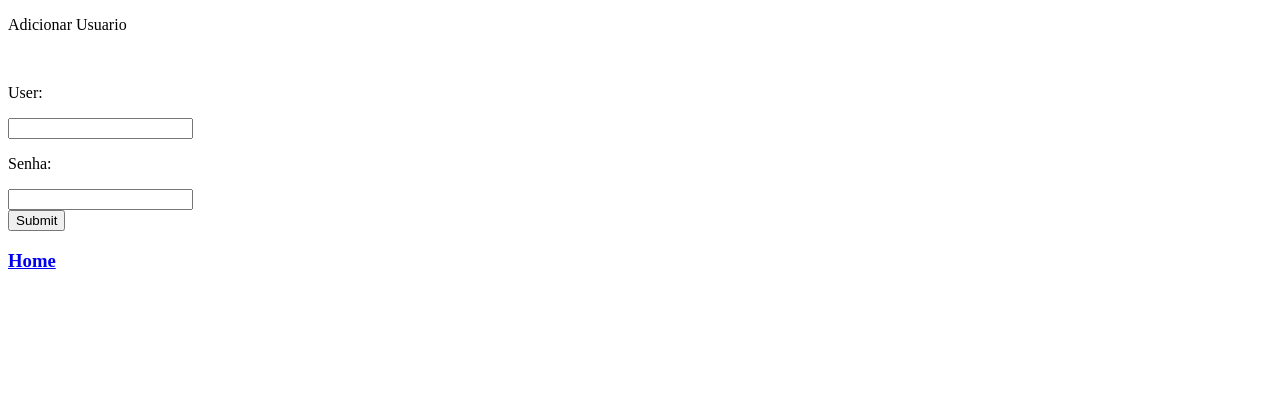
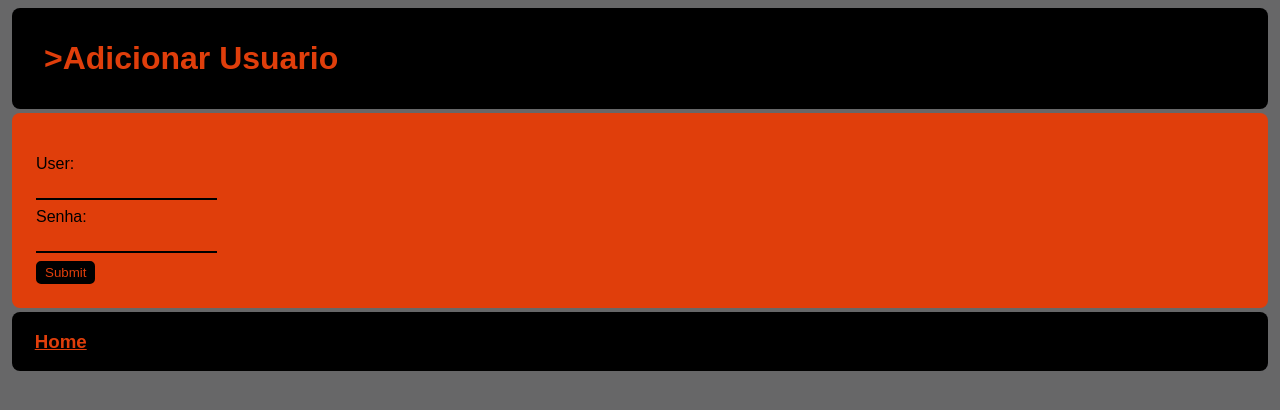
Before and after one commit to Shsoler/SquidInterface, a Flask app: page /adicionarUser in a window 1280 px wide. Shown: the top 410 px of the page. Run offline with Flask 2, Linux system fonts and the light colour scheme.

Commit message:
adicionado css

```diff
--- a/app.py
+++ b/app.py
@@ -81,9 +81,6 @@ def addpalavraform():
     file.close()
     return addpalavra()
 
-@app.route("/adicionar")
-def adicionarRegra():
-	return render_template("addregra.html")
 
 @app.route("/listar")
 def listarRegra():
@@ -188,6 +185,14 @@ def adicionarRegraPost():
 	subprocess.check_call(["squid3","-k","reconfigure"])
 	return listarRegra()
 
+@app.route("/adicionar")
+def adicionarRegra():
+	return render_template("addregra.html")
+
+@app.route("/teste")
+def teste():
+	flash("teste")
+	return "hello"
 if __name__ == '__main__':
     app.secret_key = "secret_key"
     app.run(debug=True,host="0.0.0.0")
--- a/templates/adicionarUser.html
+++ b/templates/adicionarUser.html
@@ -2,10 +2,12 @@
 <html>
 <head>
 	<title>Adicionar Usuario</title>
+	<link rel="stylesheet" type="text/css" href="estilo.css">
 </head>
 <body>
+	<h1>>Adicionar Usuario</h1>
+	<div class="container">
 		<form id="form" action="/adicionarUser" method="post">
-		<p>Adicionar Usuario</p>
 			<br>
 			<p>User: </p>
 			<input type="text" name="user">
@@ -13,8 +15,9 @@
 			<p>Senha: </p>
 			<input type="password" name="senha">
 			<br>
-		<input type="submit" name="Enviar">
+			<input id="submit" type="submit" name="Enviar">
 		</form>
-	<h3><a href="/">Home</a></h3>
+	</div>
+	<h3 class="retorno"><a href="/">Home</a></h3>
 </body>
 </html>
--- /dev/null
+++ b/templates/estilo.css
@@ -0,0 +1,50 @@
+*{
+	margin: 4px 4px 4px 4px;
+	font-family: "Arial";
+}
+body {
+	background-color: #676768 ;
+}
+h1,.retorno{
+	background-color: #000000;
+	color: #e03e0b;
+	border: 3px;
+	border-radius: 8px;
+	padding: 1em;
+}
+.container{
+	align-items: center;
+	background: #e03e0b;
+
+	border: 3px;
+	border-radius: 8px;
+	padding: 1em;
+}
+ul{
+	list-style-type: none;
+}
+input[type=text],input[type=password]{
+	border:none;
+	border-bottom: 2px solid black;
+	background-color: #e03e0b;
+}
+input[type=button],input[type=submit],input[type=time], select,textarea{
+	background-color: black;
+	border:3px solid black;
+	color:#e03e0b;
+	border-radius: 5px;
+}
+input[type="radio"]{
+	background: black;
+	border: 5px solid black;
+}
+#submit:hover{
+	border:3px solid white;
+	background-color: white;
+}
+a{
+	color:#e03e0b;
+}
+.container a{
+	color: black;
+}
```
Also changed, not shown: templates/addregra.html (+18 -6 lines), templates/home.html (+8 -5 lines), templates/listaUser.html (+12 -3 lines), templates/listaregra.html (+9 -1 lines). Lines whose indentation alone changed are shown as unchanged.
